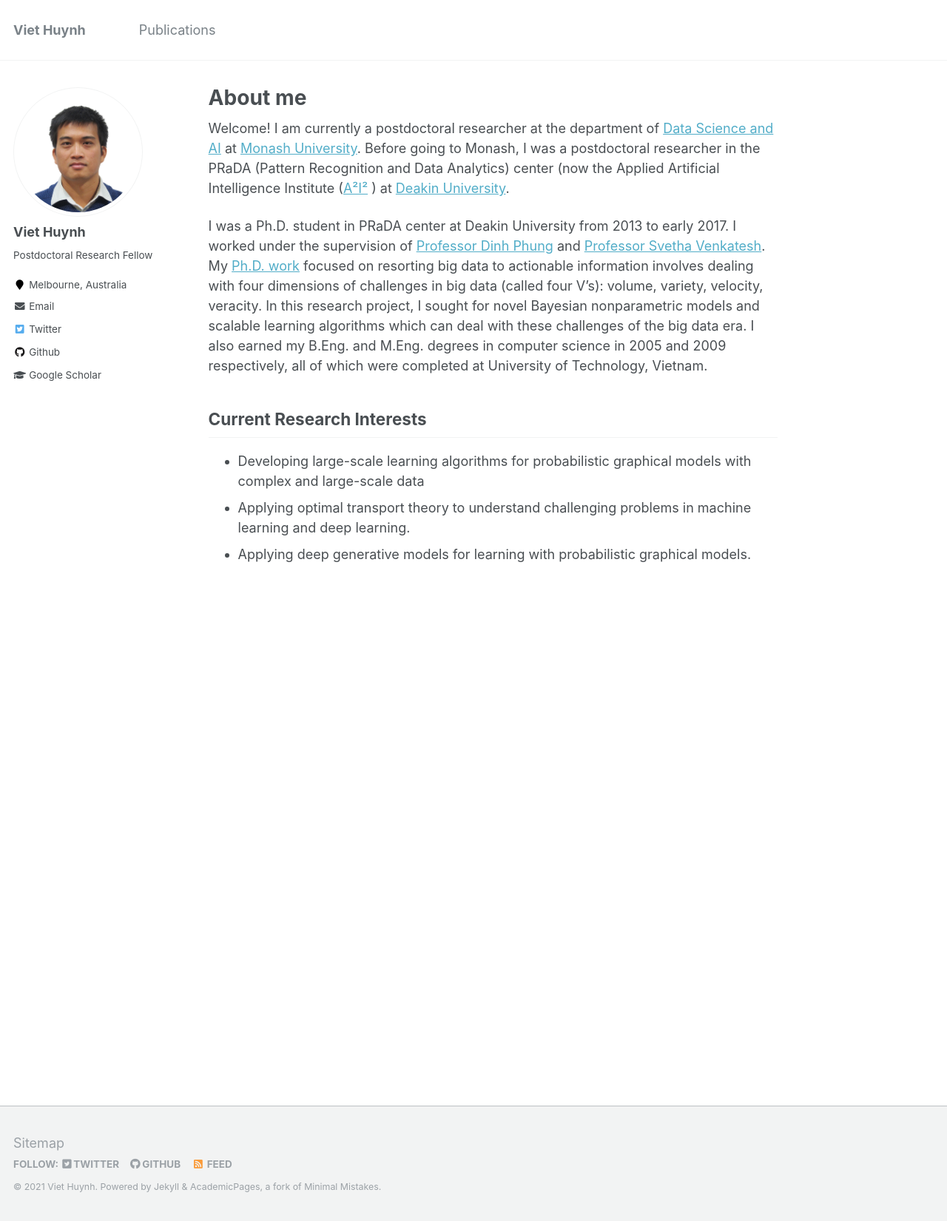
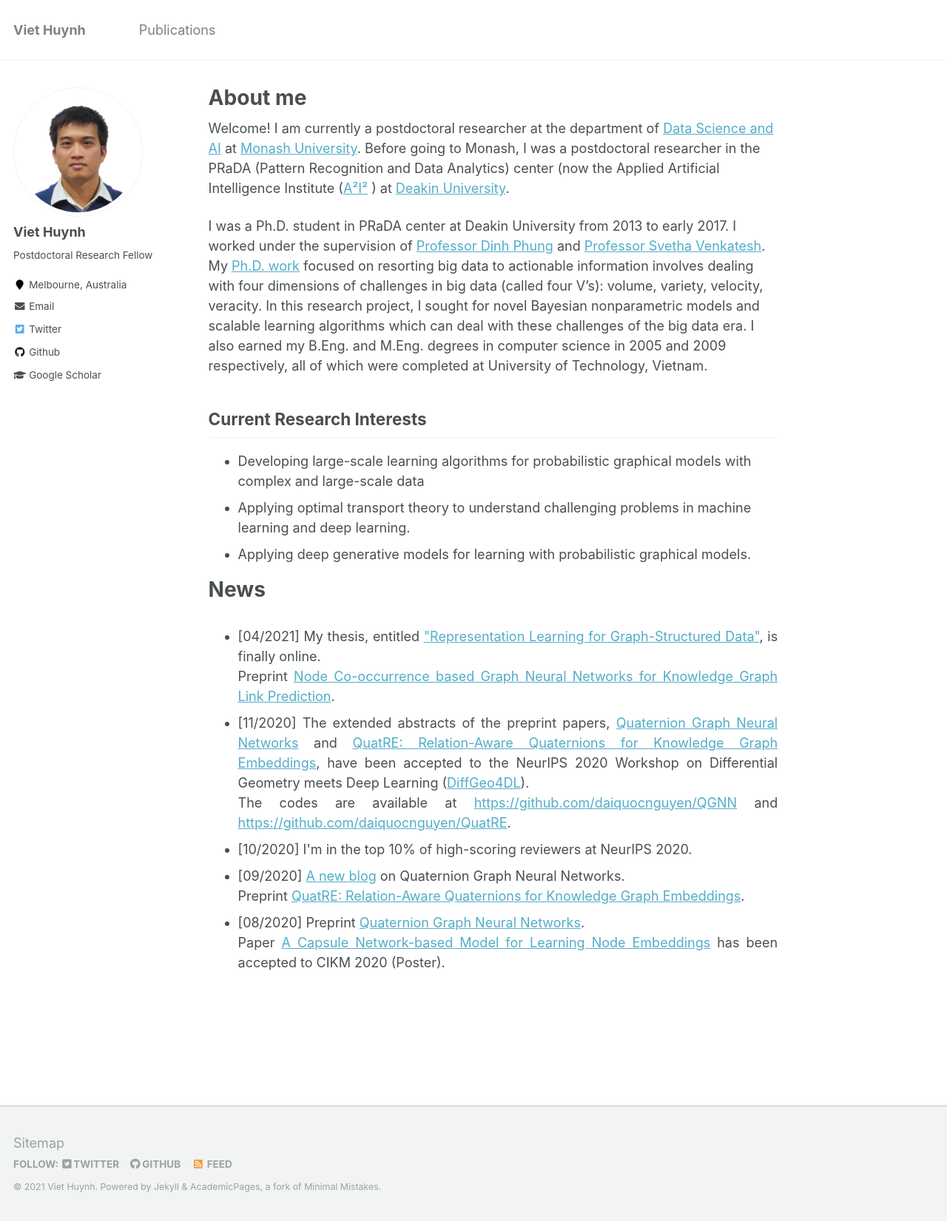
Before and after one commit to viethh/viethh.github.io, a Jekyll site: the page built from _pages/about.md, in a window 1280 px wide. Shown: the whole page at 74% size. Built offline with Jekyll 4.4.1, drawn with Linux system fonts in a browser that asks for light colours.

Commit message:
Update about.md

```diff
--- a/_pages/about.md
+++ b/_pages/about.md
@@ -17,3 +17,83 @@ Current Research Interests
 * Developing large-scale learning algorithms for probabilistic graphical models with complex and large-scale data
 * Applying optimal transport theory to understand challenging problems in machine learning and deep learning.
 * Applying deep generative models for learning with probabilistic graphical models.
+
+News
+======
+
+<div class="torightc" style="height:500px;overflow:auto;">
+<ul>
+
+<li style="margin-top:0.5em;text-align:justify">
+  [04/2021] My thesis, entitled <a href="https://bridges.monash.edu/articles/thesis/Representation_Learning_for_Graph-Structured_Data/14450496" target="_blank">"Representation Learning for Graph-Structured Data"</a>, is finally online.
+  <br />
+  Preprint <a href="https://arxiv.org/abs/2104.07396" target="_blank">Node Co-occurrence based Graph Neural Networks for Knowledge Graph Link Prediction</a>.
+</li>
+
+<li style="margin-top:0.5em;text-align:justify">
+  [11/2020] The extended abstracts of the preprint papers, <a href="https://arxiv.org/pdf/2008.05089.pdf" target="_blank">Quaternion Graph Neural Networks</a> and <a href="http://arxiv.org/abs/2009.12517" target="_blank">QuatRE: Relation-Aware Quaternions for Knowledge Graph Embeddings</a>, have been accepted to the NeurIPS 2020 Workshop on Differential Geometry meets Deep Learning (<a href="https://sites.google.com/view/diffgeo4dl/" target="_blank">DiffGeo4DL</a>).
+  <br />
+  The codes are available at <a href="https://github.com/daiquocnguyen/QGNN" target="_blank">https://github.com/daiquocnguyen/QGNN</a> and <a href="https://github.com/daiquocnguyen/QuatRE" target="_blank">https://github.com/daiquocnguyen/QuatRE</a>.
+</li>
+
+<li style="margin-top:0.5em;text-align:justify">
+  [10/2020] I'm in the top 10% of high-scoring reviewers at NeurIPS 2020.
+</li>
+
+<li style="margin-top:0.5em;text-align:justify">
+  [09/2020] <a href="https://daiquocnguyen.github.io/blog/quaternion-graph-neural-networks" target="_blank">A new blog</a> on Quaternion Graph Neural Networks.
+  <br />
+  Preprint <a href="http://arxiv.org/abs/2009.12517" target="_blank">QuatRE: Relation-Aware Quaternions for Knowledge Graph Embeddings</a>.
+</li>
+
+<li style="margin-top:0.5em;text-align:justify">
+  [08/2020] Preprint <a href="https://arxiv.org/pdf/2008.05089.pdf" target="_blank">Quaternion Graph Neural Networks</a>.
+  <br />
+  Paper <a href="https://arxiv.org/pdf/1911.04822.pdf" target="_blank">A Capsule Network-based Model for Learning Node Embeddings</a> has been accepted to CIKM 2020 (Poster).
+</li>
+
+<li style="margin-top:0.5em;text-align:justify">
+  [06/2020] Release the Pytorch implementations of our <a href="https://github.com/daiquocnguyen/R-MeN" target="_blank">ConvKB (NAACL 2018)</a> and <a href="https://github.com/daiquocnguyen/R-MeN" target="_blank">R-MeN (ACL 2020)</a> for knowledge graph completion.
+  <br />
+  Paper <a href="https://arxiv.org/abs/2006.12100" target="_blank">A Self-Attention Network based Node Embedding Model</a> has been accepted to ECML-PKDD 2020.
+</li>
+
+<li style="margin-top:0.5em;text-align:justify">
+  [05/2020] Release the Pytorch implementation of our <a href="https://github.com/daiquocnguyen/Graph-Transformer" target="_blank">U2GNN (Graph-Transformer)</a> model for graph classification.
+</li>
+
+<li style="margin-top:0.5em;text-align:justify">
+  [04/2020] Paper <a href="https://arxiv.org/abs/1907.06080" target="_blank">A Relational Memory-based Embedding Model for Triple Classification and Search Personalization</a> has been accepted to ACL 2020.
+</li>
+
+<li style="margin-top:0.5em;text-align:justify">
+  [11/2019] Preprint <a href="https://arxiv.org/pdf/1911.04822.pdf" target="_blank">A Capsule Network-based Model for Learning Node Embeddings</a>.
+</li>
+
+<li style="margin-top:0.5em;text-align:justify">
+  [09/2019] Preprint <a href="https://arxiv.org/pdf/1909.11855.pdf" target="_blank">Universal Self-Attention Network for Graph Classification</a>.
+</li>
+
+<li style="margin-top:0.5em;text-align:justify">
+  [02/2019] Paper <a href="https://arxiv.org/abs/1808.04122" target="_blank">A Capsule Network-based Embedding Model for Knowledge Graph Completion and Search Personalization</a> has been accepted to NAACL 2019.
+</li>
+
+<li style="margin-top:0.5em;text-align:justify">
+  [04/2018] Paper <a href="http://www.semantic-web-journal.net/system/files/swj1867.pdf" target="_blank">A Convolutional Neural Network-based Model for Knowledge Base Completion and Its Application to Search Personalization</a> has been accepted to Semantic Web Journal.
+</li>
+
+<li style="margin-top:0.5em;text-align:justify">
+  [02/2018] Papers <a href="https://arxiv.org/abs/1712.02121" target="_blank">A Novel Embedding Model for Knowledge Base Completion Based on Convolutional Neural Network</a> and <a href="">VnCoreNLP: A Vietnamese Natural Language Processing Toolkit</a> have been accepted to NAACL 2018.
+</li>
+
+<li style="margin-top:0.5em;text-align:justify">
+  [12/2017] Paper <a href="">A Fast and Accurate Vietnamese Word Segmenter</a> has been accepted to LREC 2018.
+</li>
+
+<li style="margin-top:0.5em;text-align:justify">
+  [09/2017] Paper <a href="">Sequence to Sequence Learning for Event Prediction</a> has been accepted to IJCNLP 2017.
+</li>
+
+<li style="margin-top:0.5em;text-align:justify">
+  [06/2017] Paper <a href="">A Mixture Model for Learning Multi-Sense Word Embeddings</a> has been accepted to *SEM 2017.
+</li>
```
